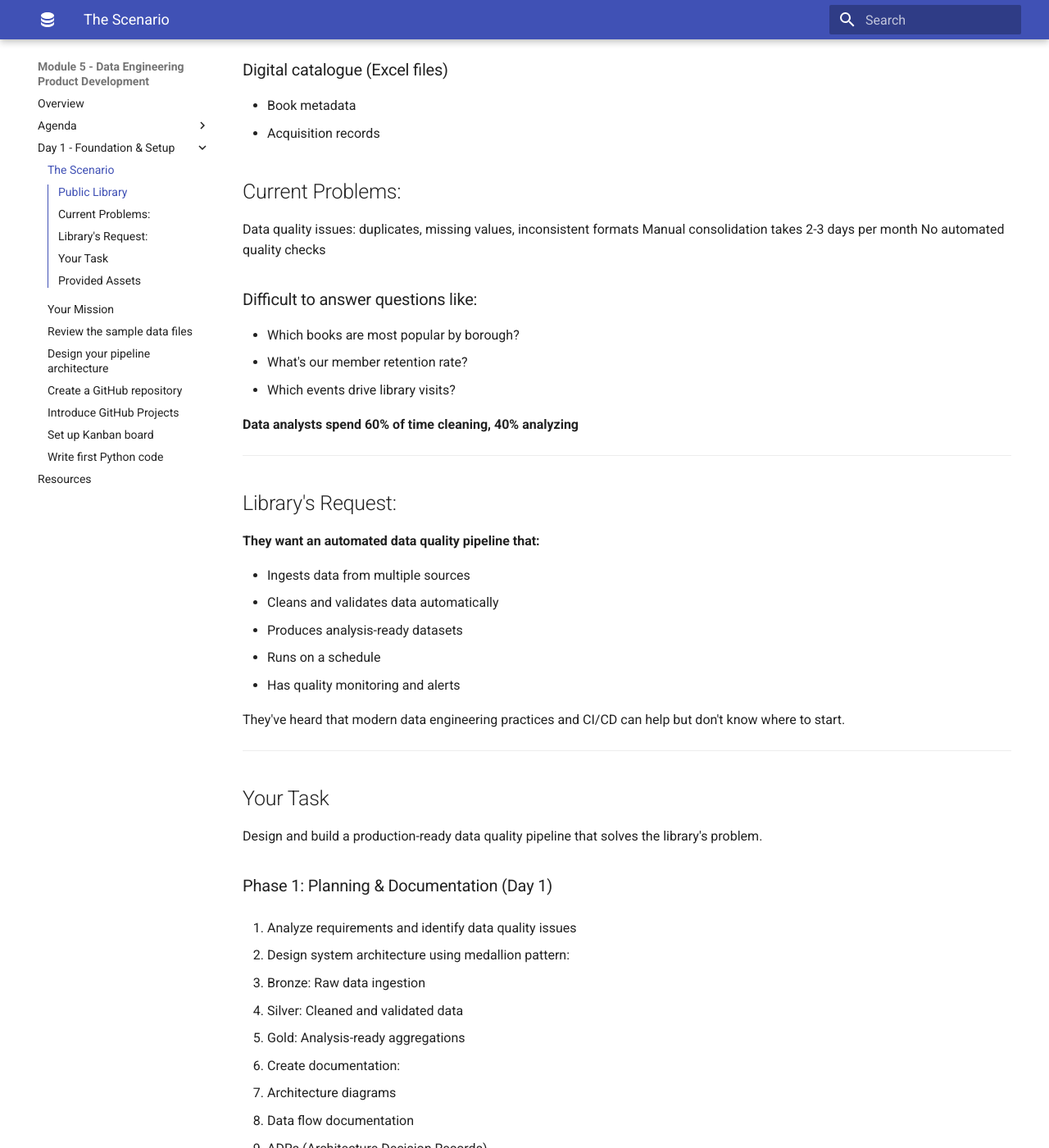
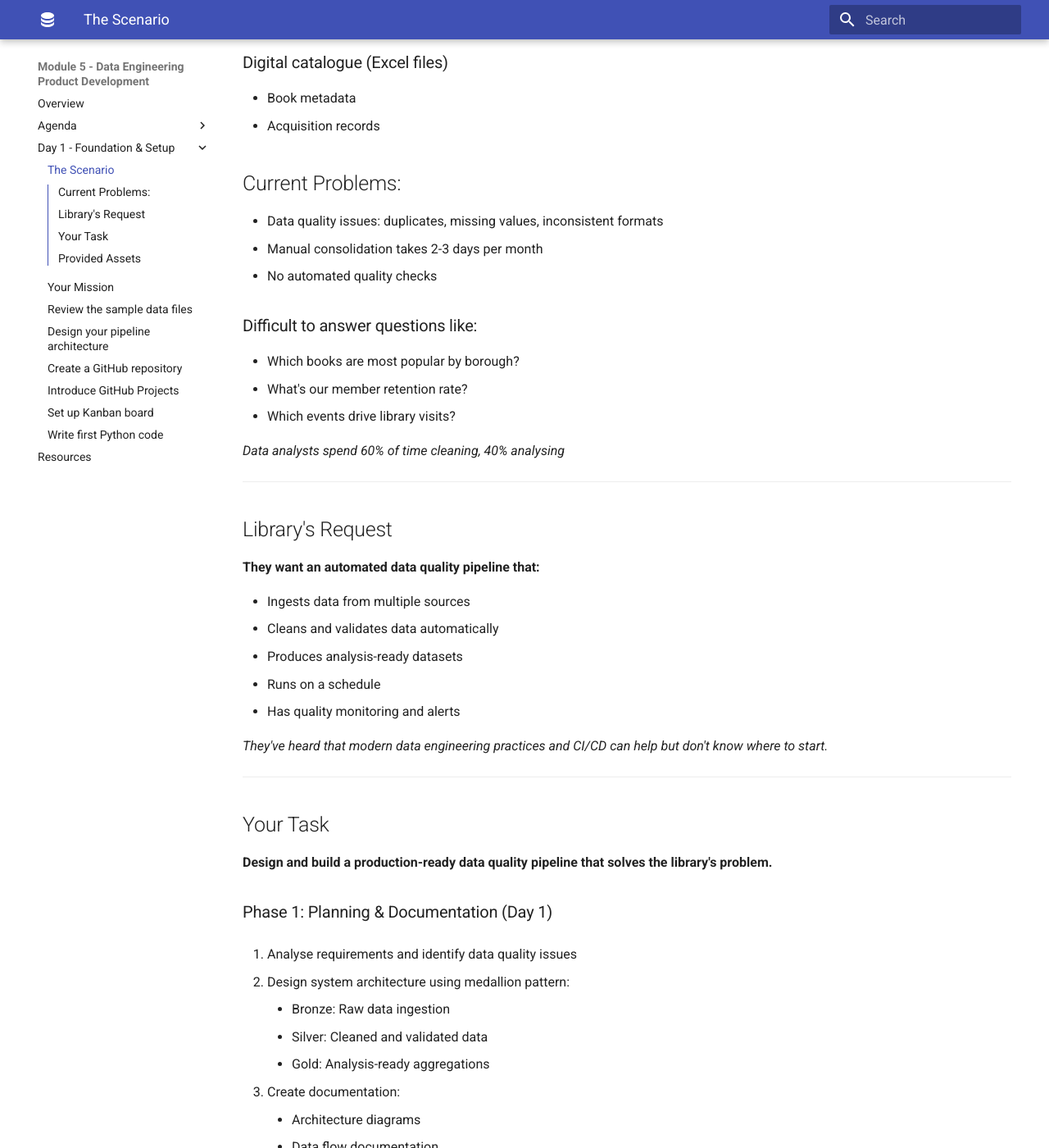
Before and after one commit to qaalabs/DE5M5, an MkDocs documentation site: the page built from docs/day1/scenario.md, in a window 1280 px wide and 1400 px high, scrolled down 663 px. Shown: the whole window at 82% size. Built offline with MkDocs 1.6.1 and Material for MkDocs 9.7.7, drawn with Linux system fonts in a browser that asks for light colours; some of the changed text lies outside the part shown.

Commit message:
fix content

```diff
--- a/docs/day1/scenario.md
+++ b/docs/day1/scenario.md
@@ -1,8 +1,8 @@
-# Scenario
+# The Scenario
 
-## Public Library
+**Newham Public Library Network** manages 15 branches across East London.
 
-**Newham Public Library Network** manages 15 branches across East London. They collect data from multiple sources:
+They collect data from multiple sources:
 
 ### Circulation system (CSV exports):
 - Book loans
@@ -24,9 +24,9 @@
 
 ## Current Problems:
 
-Data quality issues: duplicates, missing values, inconsistent formats
-Manual consolidation takes 2-3 days per month
-No automated quality checks
+- Data quality issues: duplicates, missing values, inconsistent formats
+- Manual consolidation takes 2-3 days per month
+- No automated quality checks
 
 ### Difficult to answer questions like:
 
@@ -34,11 +34,11 @@
 - What's our member retention rate?
 - Which events drive library visits?
 
-**Data analysts spend 60% of time cleaning, 40% analyzing**
+*Data analysts spend 60% of time cleaning, 40% analysing*
 
 ---
 
-## Library's Request:
+## Library's Request
 
 **They want an automated data quality pipeline that:**
 
@@ -48,87 +48,85 @@
 - Runs on a schedule
 - Has quality monitoring and alerts
 
-They've heard that modern data engineering practices and CI/CD can help but don't know where to start.
+*They've heard that modern data engineering practices and CI/CD can help but don't know where to start.*
 
 ---
 
 ## Your Task
 
-Design and build a production-ready data quality pipeline that solves the library's problem.
+**Design and build a production-ready data quality pipeline that solves the library's problem.**
 
 ### Phase 1: Planning & Documentation (Day 1)
 
-1. Analyze requirements and identify data quality issues
+1. Analyse requirements and identify data quality issues
 
 2. Design system architecture using medallion pattern:
 
-- Bronze: Raw data ingestion
-- Silver: Cleaned and validated data
-- Gold: Analysis-ready aggregations
+    - Bronze: Raw data ingestion
+    - Silver: Cleaned and validated data
+    - Gold: Analysis-ready aggregations
 
 3. Create documentation:
 
-- Architecture diagrams
-- Data flow documentation
-- ADRs (Architecture Decision Records)
+    - Architecture diagrams
+    - Data flow documentation
+    - ADRs (Architecture Decision Records)
 
 4. Set up Kanban board for sprint planning
 
-- Initialize GitHub repository
+    - Initialise GitHub repository
 
 ### Phase 2: Development (Day 2)
 
-Build Python package for data processing:
+1. Build Python package for data processing:
 
-- Extract data from CSV, JSON, Excel sources (S16)
-- Clean data using Pandas
-- Implement validation rules
-- Handle errors gracefully
+    - Extract data from CSV, JSON, Excel sources (S16)
+    - Clean data using Pandas
+    - Implement validation rules
+    - Handle errors gracefully
 
-Write unit tests for all functions
+2. Write unit tests for all functions
 
-Document your code
+3. Document your code
 
 ### Phase 3: Pipeline & Automation (Day 3)
 
-Build data pipeline in Microsoft Fabric:
+1. Build data pipeline in Microsoft Fabric:
 
-- Ingest from multiple sources
-- Apply your Python package for transformations
-- Implement bronze → silver → gold layers
-- Add data quality checks
+    - Ingest from multiple sources
+    - Apply your Python package for transformations
+    - Implement bronze → silver → gold layers
+    - Add data quality checks
 
-Implement CI/CD:
+2. Implement CI/CD:
 
-- Automated testing on Git push
-- Deploy through dev → test → prod
-- Use Fabric deployment pipelines OR Azure DevOps OR GitHub Actions
+    - Automated testing on Git push
+    - Deploy through dev → test → prod
+    - Use Fabric deployment pipelines OR Azure DevOps OR GitHub Actions
 
 ### Phase 4: Security & Presentation (Day 4 Morning)
 
-Implement security controls:
+1. Implement security controls:
 
-- Row-level security for branch-specific data
-- Access controls for sensitive member data
-- Document security practices
+    - Row-level security for branch-specific data
+    - Access controls for sensitive member data
+    - Document security practices
 
-Create monitoring and alerting
+2. Create monitoring and alerting
 
-Finalize documentation
+3. Finalise documentation
 
 ### Phase 5: Presentation (Day 4 Afternoon)
 
-Present your solution (15 minutes):
+1. Present your solution:
 
-- Business problem and requirements
-- Architecture design and decisions
-- Live demo of the working pipeline
-- Code quality and testing approach
-- CI/CD implementation
-- Security implementation
-- Challenges and learnings
-
----
+    - Business problem and requirements
+    - Architecture design and decisions
+    - Live demo of the working pipeline
+    - Code quality and testing approach
+    - CI/CD implementation
+    - Security implementation
+    - Challenges and learnings
 
 ## Provided Assets
 
```
Also changed, not shown: docs/day1/create-diagram.md (+2 -2 lines), docs/day1/design-pipeline.md (+1 -1 lines).
